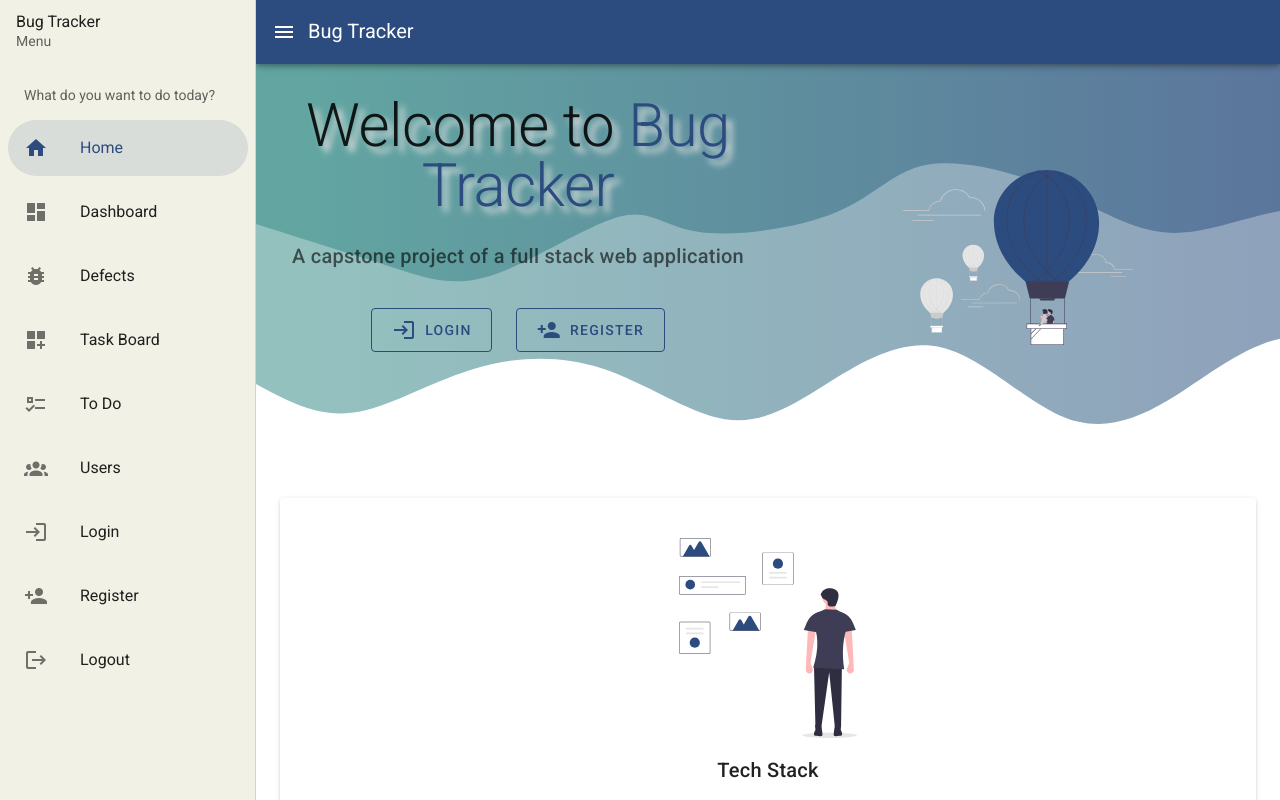
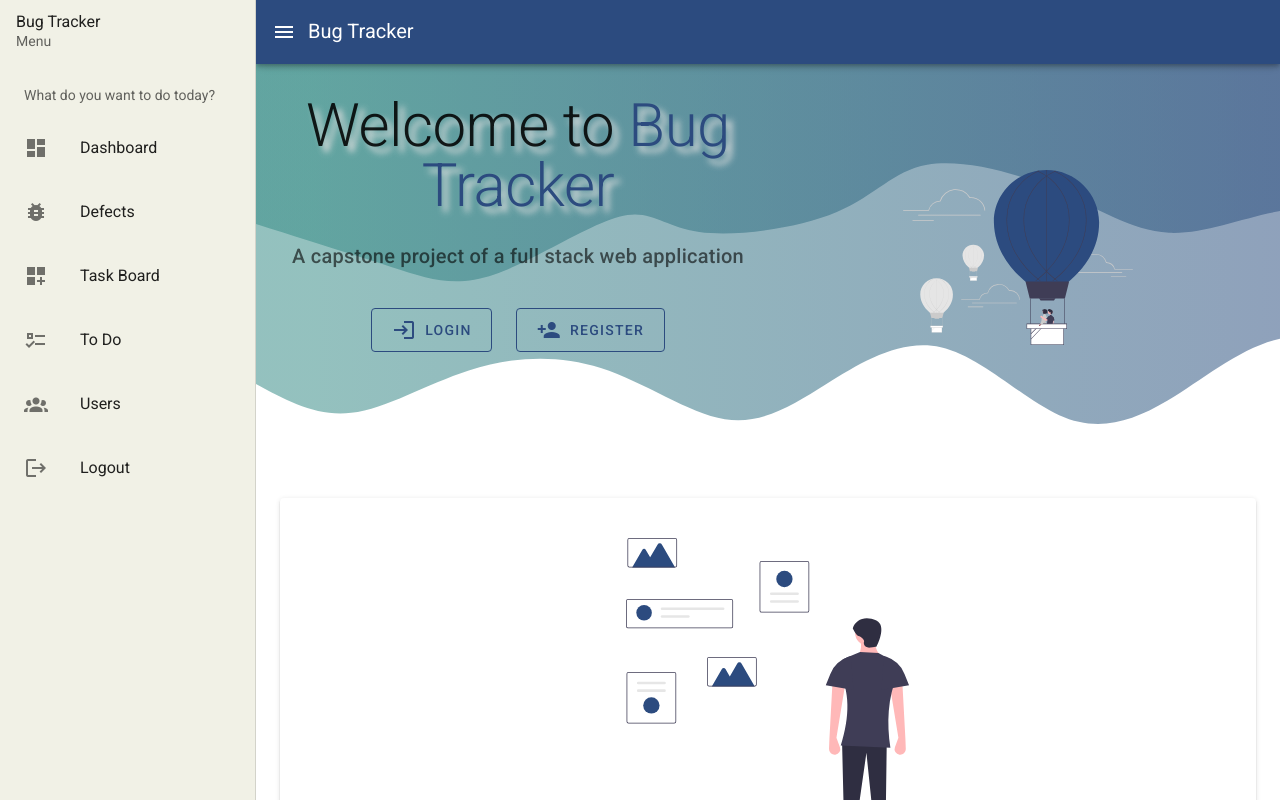
Before and after one commit to sandeep-menon/bug-tracker, a Vue app in the folder client/: page / in a window 1280 px wide. Shown: the top 800 px of the page. Built offline with nearby package versions, Linux system fonts and the light colour scheme.

Commit message:
displaying routes only relevant to user's login state

```diff
--- a/client/src/App.vue
+++ b/client/src/App.vue
@@ -13,7 +13,7 @@
         </v-list-item-content>
       </v-list-item>
 
-      <v-list rounded>
+      <v-list rounded v-if="!this.$store.state.userLoggedIn">
         <v-subheader>What do you want to do today?</v-subheader>
         <v-list-item-group
           v-model="selectedItem"
@@ -33,6 +33,28 @@
           </v-list-item>
         </v-list-item-group>
       </v-list>
+
+      <v-list rounded v-if="this.$store.state.userLoggedIn">
+        <v-subheader>What do you want to do today?</v-subheader>
+        <v-list-item-group
+          v-model="selectedItem"
+          color="primary"
+        >
+          <v-list-item
+            v-for="(loggedInItem, i) in loggedInItems"
+            :key="i"
+            :to="loggedInItem.link"
+          >
+            <v-list-item-icon>
+              <v-icon v-text="loggedInItem.icon"></v-icon>
+            </v-list-item-icon>
+            <v-list-item-content>
+              <v-list-item-title v-text="loggedInItem.title"></v-list-item-title>
+            </v-list-item-content>
+          </v-list-item>
+        </v-list-item-group>
+      </v-list>
+
     </v-navigation-drawer>
 
     <v-app-bar app color="primary">
@@ -53,17 +75,29 @@
     data: () => ({
       drawer: null,
       selectedItem: 0,
-      items: [
-        { title: 'Home', icon: 'mdi-home', link: "/" },
+      loggedInItems: [
         { title: 'Dashboard', icon: 'mdi-view-dashboard', link: "/dashboard" },
         { title: 'Defects', icon: 'mdi-bug', link: "/defects" },
         { title: 'Task Board', icon: 'mdi-view-grid-plus', link: "/tasks" },
         { title: 'To Do', icon: 'mdi-format-list-checks', link: "/todos" },
         { title: 'Users', icon: 'mdi-account-group', link: "/users" },
+        { title: 'Logout', icon: 'mdi-logout', link: "/logout" },
+      ],
+
+      items: [
+        { title: 'Home', icon: 'mdi-home', link: "/" },
         { title: 'Login', icon: 'mdi-login', link: "/login" },
         { title: 'Register', icon: 'mdi-account-plus', link: "/register" },
-        { title: 'Logout', icon: 'mdi-logout', link: "/logout" },
       ]
     }),
+
+    created() {
+      this.$store.state.userLoggedIn = false;
+      if(sessionStorage.token === "") {
+        this.$store.state.userLoggedIn = false;
+      } else if (sessionStorage.token !== "") {
+        this.$store.state.userLoggedIn = true;
+      }
+    }
   }
 </script>
--- a/client/src/store/index.js
+++ b/client/src/store/index.js
@@ -11,7 +11,8 @@ export default new Vuex.Store({
       id: '',
       email: '',
       role: ''
-    }
+    },
+    userLoggedIn: false,
   },
 
   mutations: {
@@ -27,6 +28,7 @@ export default new Vuex.Store({
       state.user.email = payload.user.email;
       state.user.role = payload.user.role;
       state.user.id = payload.user.id;
+      state.userLoggedIn = true;
     },
 
     UPDATE_ON_LOGOUT(state) {
@@ -43,6 +45,7 @@ export default new Vuex.Store({
         email: '',
         role: ''
       }
+      state.userLoggedIn = false;
     },
   },
   actions: {
--- a/client/src/views/Home.vue
+++ b/client/src/views/Home.vue
@@ -28,7 +28,7 @@
       <v-row>
         <v-col cols="12" class="text-center text-h4 text--secondary">
           <v-card class="mx-auto pt-10" max-width="1024">
-            <v-img class="white--text align-end" height="200px" contain src="../assets/undraw_my_personal_files_8krs.svg"></v-img>
+            <v-img class="white--text align-end" height="320px" contain src="../assets/undraw_my_personal_files_8krs.svg"></v-img>
 
             <v-card-title style="justify-content: center;">Tech Stack</v-card-title>
 
```
